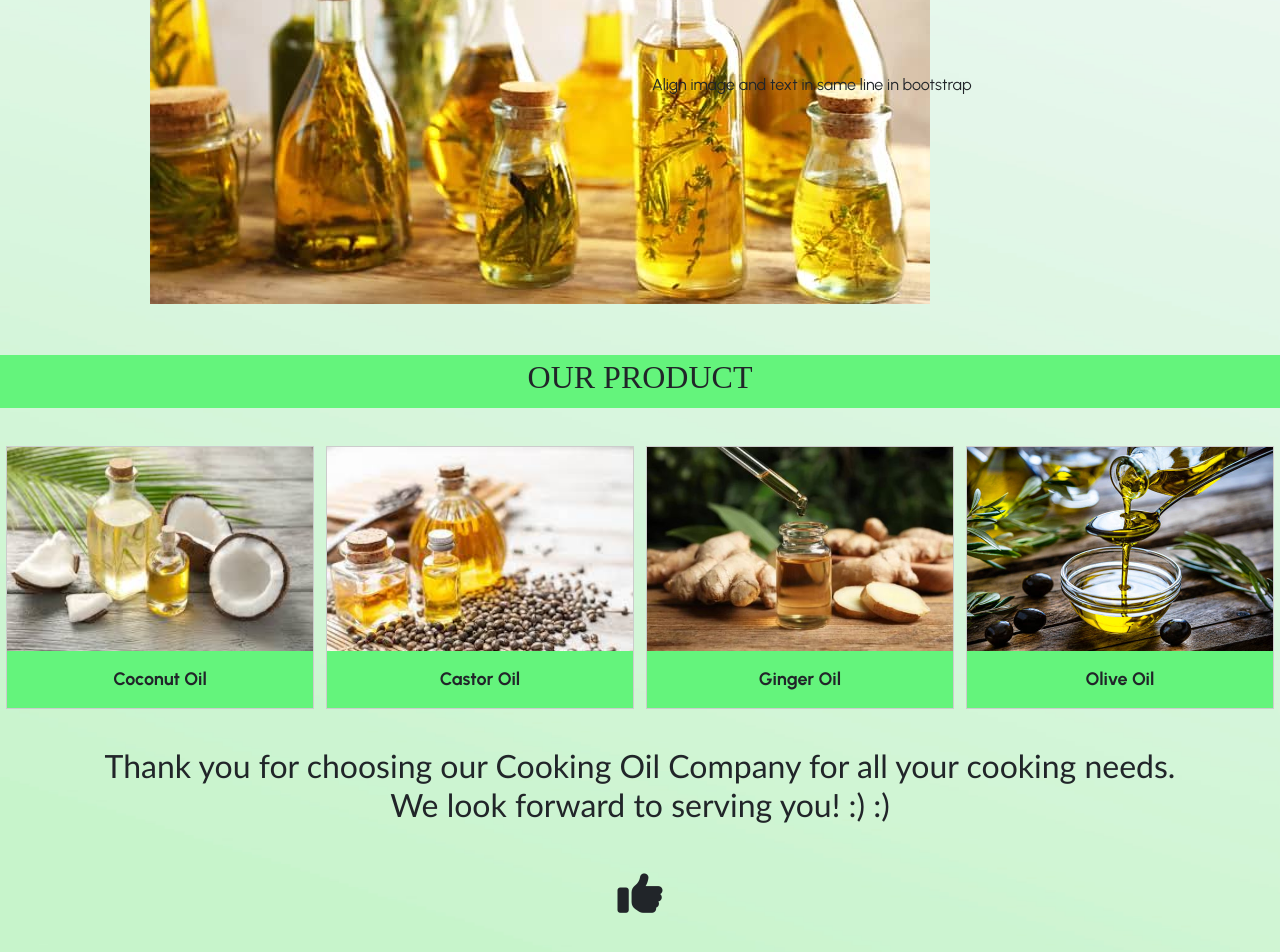
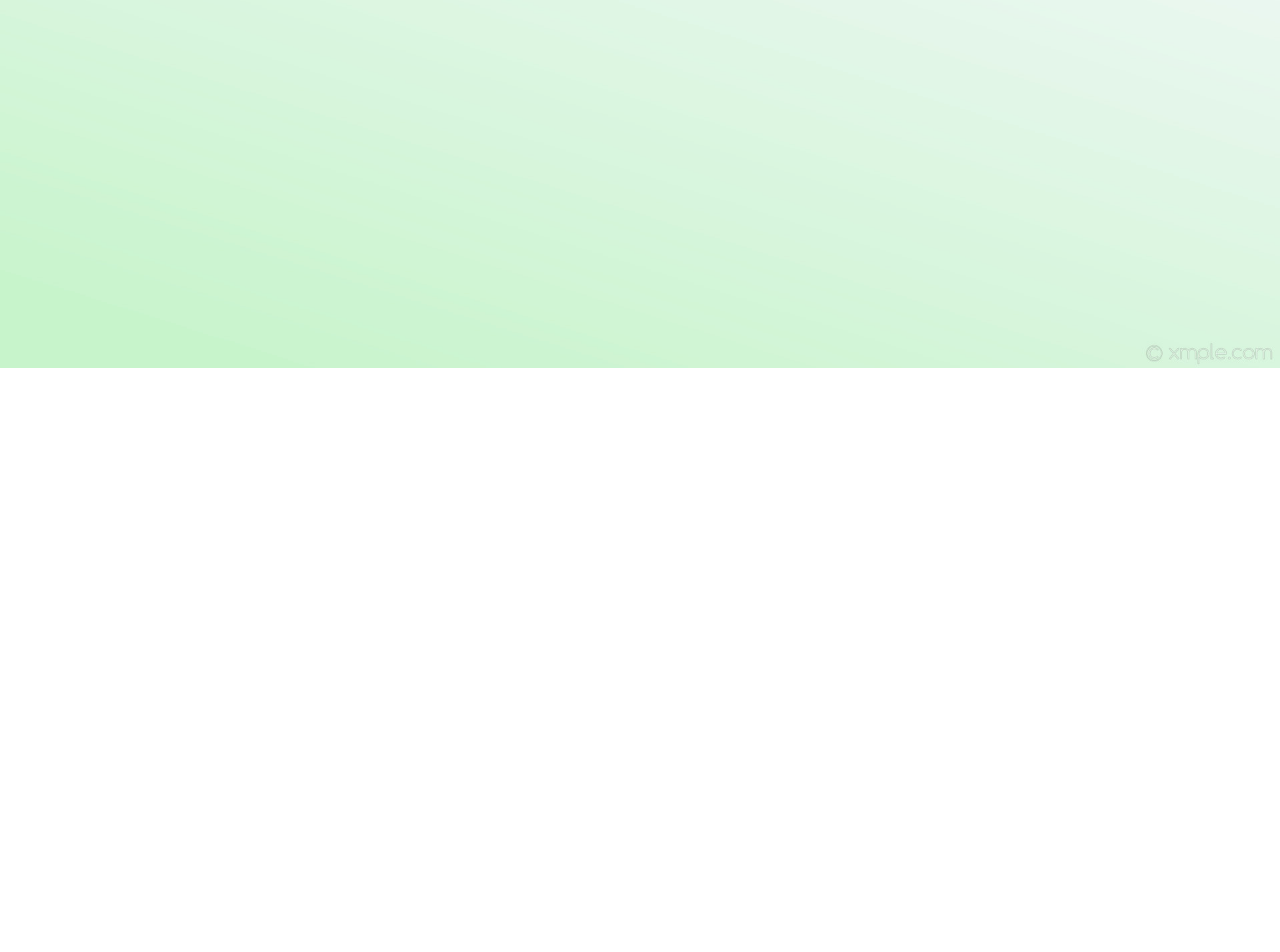
Before and after one commit to Dhanushk19/SriSarvam, a React (Create React App) app in the folder client/: page /about in a window 1280 px wide. Shown: the part 352-1304 px from the top of the page. After the commit the page ends 800 px from the top, so only its background shows below. Built offline with nearby package versions, Linux system fonts and the light colour scheme.

Commit message:
changes made

```diff
--- a/client/src/components/About.js
+++ b/client/src/components/About.js
@@ -1,10 +1,4 @@
 import "../css/About.css";
-import woodimg from "../assets/woodimg.jpg";
-import aliveoil from "../assets/transform.jpeg";
-import coconut from "../assets/coconut.jpeg";
-import castor from "../assets/images2.jpeg";
-import ginger from "../assets/Ginger-oil.jpg";
-import olives from "../assets/oliveoils.jpg";
 
 function About() {
   return (
@@ -12,99 +6,16 @@ function About() {
       <h4 className="about">
         <i class="fa-solid fa-circle-info"></i>&nbsp; About
       </h4>
-      {/* <div class="container-fluid">
-
-            <div className="image">
-                <img className="imglogo" src={woodimg}/>
-            </div>
-            <div className="text">
-                <h1 style={{fontWeight:"bold",fontFamily:"italic"}}><q>A traditional is kept alive only by something being added to it</q></h1><br/>
-                <h5>We are passionate about providing you with high-quality cooking oils that are not only
-                    healthy but also delicious. Our company prides itself on using only the finest ingredients
-                    and the traditional manufacturing technology to ensure that you get the best products possible.</h5>
-
-            </div>
-        </div>
-        <div class="container-fluid">
-        <div className="text">
-                <h1 style={{fontWeight:"bold",fontFamily:"italic"}}><q>An oil made of love</q></h1><br/>
-                <h5>Our cooking oils come in a variety of flavors, including traditional vegetable
-                     oil, canola oil, olive oil, and coconut oil. </h5>
-            </div>
-        <div className="images">
-            <img className="imglogos" src={aliveoil} />
-        </div>
-        </div> */}
 
 
 
-      <section class="section mt-5">
 
-          <div class="row">
-            <div class="col-lg-6">
-              <div className="image">
-                <img className="imglogos" src={aliveoil} />
-              </div>
-            </div>
-            <div class="col-md-6 col-lg-6  d-flex align-items-center mt-4 mt-md-0 pt-3 ">
-              <div>
-                <p>Align image and text in same line in bootstrap</p>
-              </div>
-            </div>
-          </div>
 
-      </section>
 
-      <div className="product">
-        <h2>OUR PRODUCT</h2>
-      </div>
-      <div class="responsive">
-        <div class="gallery">
-          <a target="_blank" href="img_5terre.jpg">
-            <img className="imglogos" src={coconut} />
-          </a>
-          <div class="desc">Coconut Oil</div>
-        </div>
-      </div>
 
-      <div class="responsive">
-        <div class="gallery">
-          <a target="_blank" href="img_forest.jpg">
-            <img className="imglogos" src={castor} />
-          </a>
-          <div class="desc">Castor Oil</div>
-        </div>
-      </div>
-      <div class="responsive">
-        <div class="gallery">
-          <a target="_blank" href="img_lights.jpg">
-            <img className="imglogos" src={ginger} />
-          </a>
-          <div class="desc">Ginger Oil</div>
-        </div>
-      </div>
-      <div class="responsive">
-        <div class="gallery">
-          <a target="_blank" href="img_mountains.jpg">
-            <img className="imglogos" src={olives} />
-          </a>
-          <div class="desc">Olive Oil</div>
-        </div>
-      </div>
+</>
+    )
 
-      <div className="foot">
-        <h2>
-          Thank you for choosing our Cooking Oil Company for all your cooking
-          needs. <br />
-          We look forward to serving you! :) :)
-        </h2>
-      </div>
-      <div className="footer">
-        <i class="fas fa-thumbs-up"></i>
-      </div>
-
-    </>
-  );
 }
 
 export default About;
--- a/client/src/components/Home.js
+++ b/client/src/components/Home.js
@@ -13,11 +13,11 @@ import woodp from "../assets/woodp.jpg";
 import logo1 from "../assets/logo1b.png";
 import Typer from "./typical";
 import ScrollToTop from "../components/top.js";
-
+import Loader from "../components/Loader";
 function Home() {
   return (
     <>
-
+      <Loader/>
       <h4 className="home"><i class="fa fa-home" aria-hidden="true">&nbsp;</i>Home</h4>
       <h6 className="compname"><Typer heading="Sri Sarvam Oils : "
         dataText={[
--- /dev/null
+++ b/client/src/components/Loader.js
@@ -0,0 +1,10 @@
+function Loader()
+{
+    return(
+        <div className="loader">
+
+        </div>
+    );
+}
+
+export default Loader;
```
